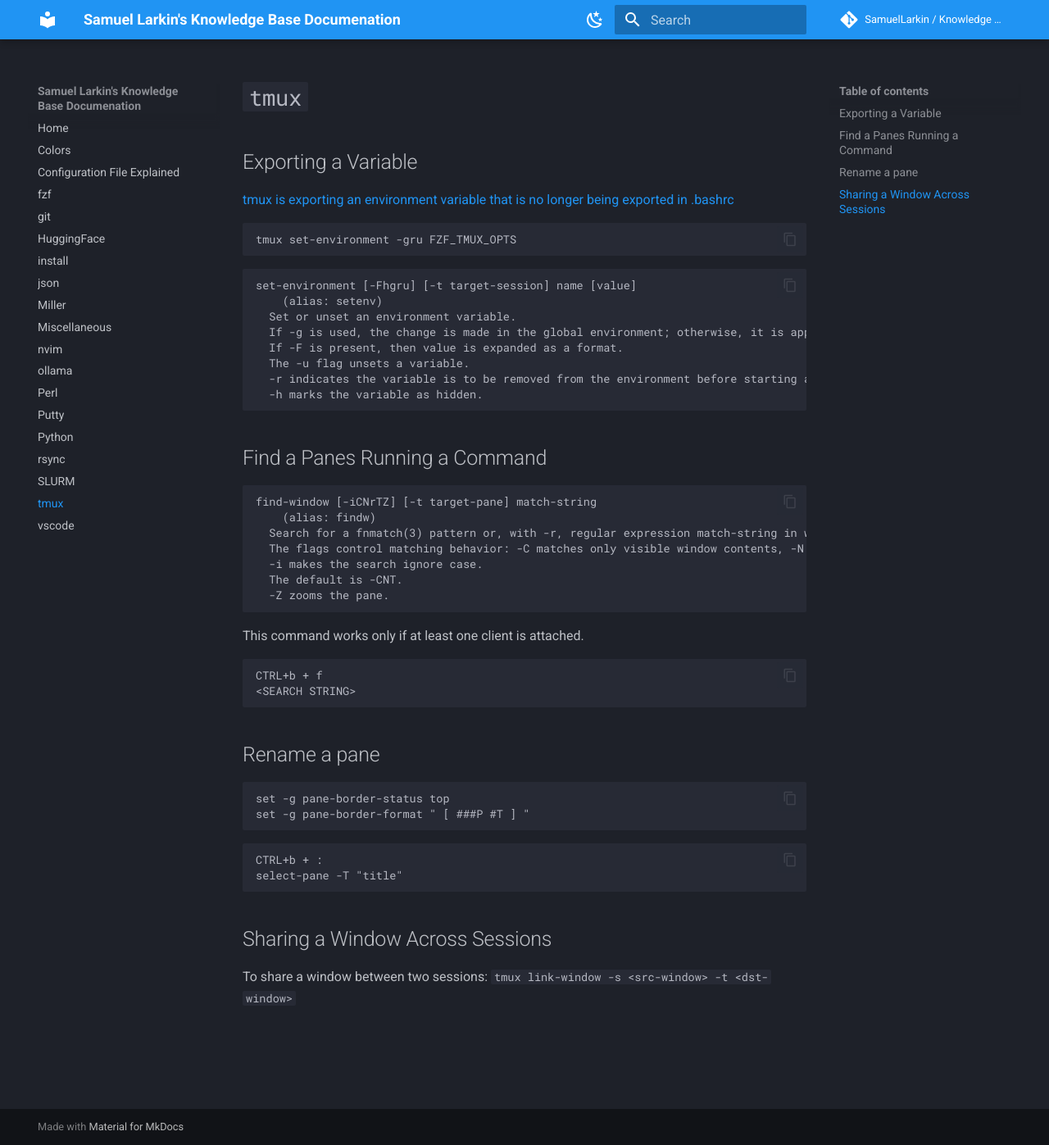
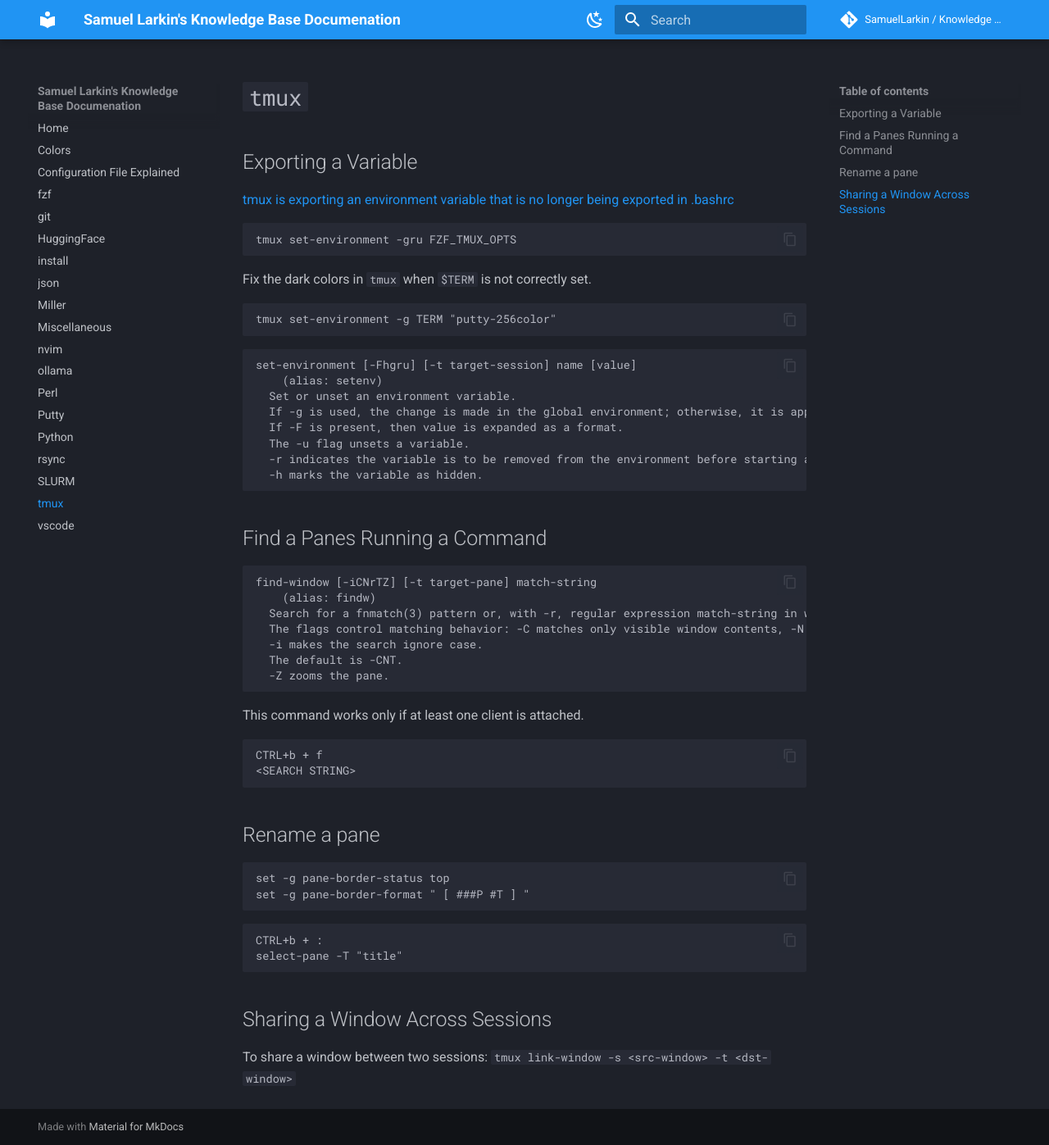
Before and after one commit to SamuelLarkin/kb, an MkDocs documentation site: the page built from docs/tmux.md, in a window 1280 px wide and 1397 px high. Shown: the whole window at 82% size. Built offline with MkDocs 1.6.1 and Material for MkDocs 9.7.7, drawn with Linux system fonts in a browser that asks for light colours; comment, search, counter and statistics services are not loaded; the version menu is left out.

Commit message:
docs(tmux): how to fix the dark colors in tmux

````diff
--- a/docs/tmux.md
+++ b/docs/tmux.md
@@ -6,6 +6,12 @@
 
 ```sh
 tmux set-environment -gru FZF_TMUX_OPTS
+```
+
+Fix the dark colors in `tmux` when `$TERM` is not correctly set.
+
+```sh
+tmux set-environment -g TERM "putty-256color"
 ```
 
 ```
````
